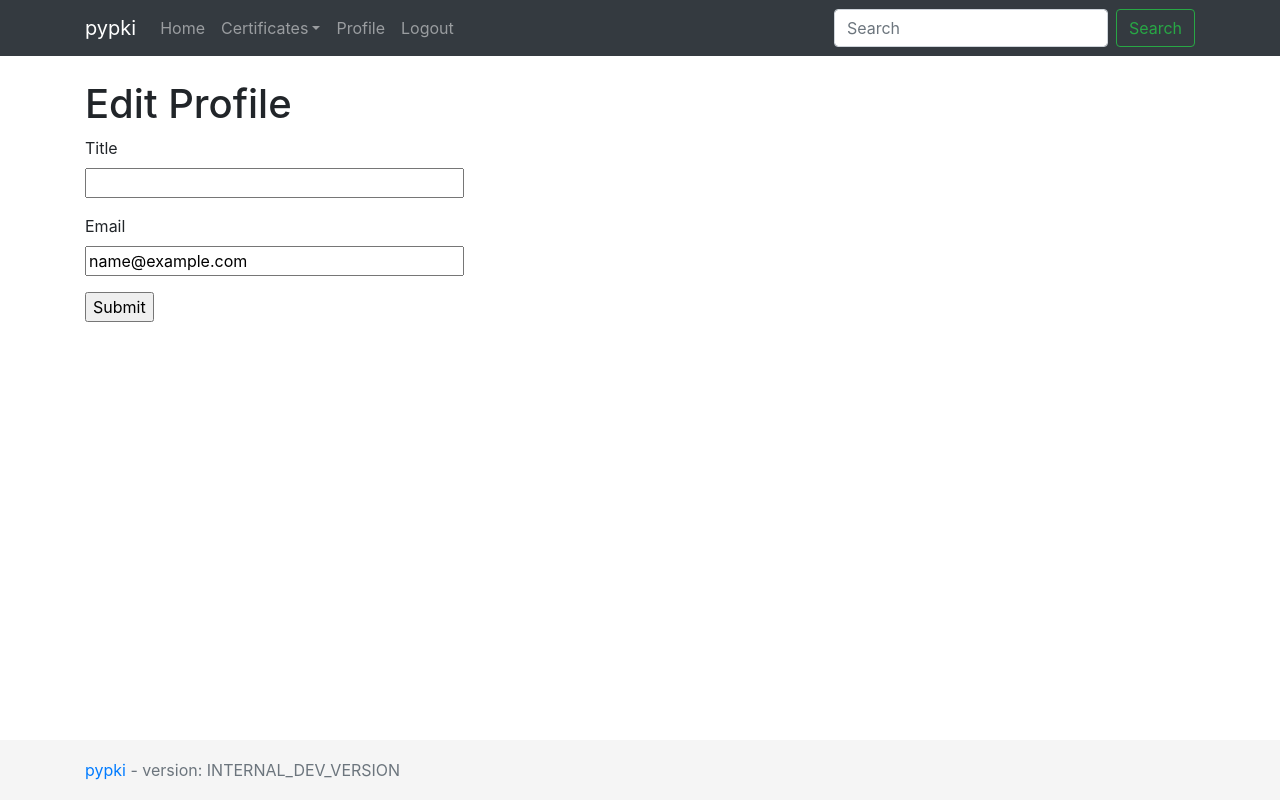
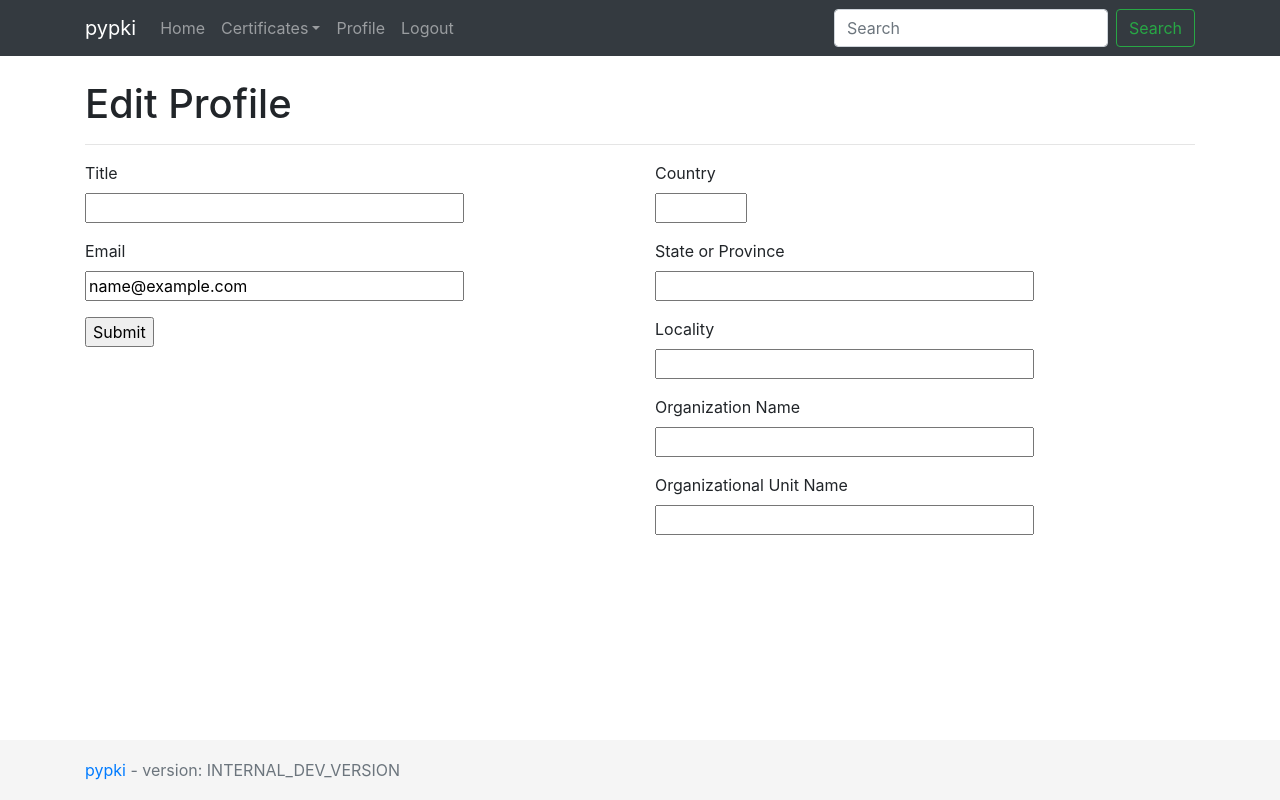
Before and after one commit to TheGuyDanish/pypki, a Flask app: page /edit_profile in a window 1280 px wide. Run offline with Flask 2, Linux system fonts and the light colour scheme; the visitor is signed in with stand-in values (Sample User, id 1); data comes from the database, SQL or seed files in the repository; some libraries are stand-ins or nearby versions.

Commit message:
Big commit, fixes #1, #5 Changes mean that an unencrypted private key is no longer stored in DB. An encryption key is handed to the user when a certificate is created. Support added for pre-defined options in some fields. Moved ASN1 timestamp format to config for convenience. Added a check for subjectKeyIdentifiers for downstream certificates.

```diff
--- a/app/main/forms.py
+++ b/app/main/forms.py
@@ -1,7 +1,7 @@
 """ Forms used in adventureguide """
 
 from flask_wtf import FlaskForm
-from wtforms import StringField, SubmitField, SelectField
+from wtforms import StringField, SubmitField, SelectField, PasswordField
 from wtforms.fields.html5 import IntegerField
 from wtforms.ext.sqlalchemy.fields import QuerySelectField
 from wtforms.validators import DataRequired, ValidationError, Email, NumberRange, Length
@@ -12,6 +12,11 @@ class EditProfileForm(FlaskForm):
     """ Form to edit a profile """
     email = StringField('Email', validators=[DataRequired(), Email()])
     title = StringField('Title', validators=[DataRequired()])
+    country = StringField('Country')
+    state = StringField('State or Province')
+    locality = StringField('Locality')
+    org_name = StringField('Organization Name')
+    ou_name = StringField('Organizational Unit Name')
     submit = SubmitField('Submit')
 
     def __init__(self, original_email, *args, **kwargs):
@@ -56,6 +61,7 @@ class NewIntermediateCertForm(FlaskForm):
     ca_cert = QuerySelectField('Root CA',
                                query_factory=root_choice_query, allow_blank=False,
                                get_label='name', validators=[DataRequired()])
+    ca_passphrase = PasswordField('CA Encryption Key', validators=[DataRequired()])
     submit = SubmitField('Submit')
 
 class NewCertForm(FlaskForm):
@@ -74,4 +80,5 @@ class NewCertForm(FlaskForm):
     int_cert = QuerySelectField('Intermediate Certificate',
                                 query_factory=intermediate_choice_query, allow_blank=False,
                                 get_label='name', validators=[DataRequired()])
+    int_passphrase = PasswordField('Intermediate Encryption Key', validators=[DataRequired()])
     submit = SubmitField('Submit')
--- a/app/main/routes.py
+++ b/app/main/routes.py
@@ -1,5 +1,6 @@
 """ The main logic and routes for servervault """
 from datetime import datetime
+from cryptography.fernet import Fernet
 from flask import render_template, flash, redirect, url_for, request, current_app, session, Response
 from flask_login import current_user, login_user, logout_user, login_required
 from OpenSSL import crypto
@@ -11,6 +12,7 @@ from app.certgen import createCertificate, createKeyPair, createCertRequest, TYP
 from app.main import bp
 from app.main.forms import EditProfileForm, NewRootCertForm, NewIntermediateCertForm, NewCertForm
 from app.models import User, RootCertificate, IntermediateCertificate, Certificate
+from app.utility import has_extension
 
 #region Jinja Filters
 @bp.context_processor
@@ -24,7 +26,7 @@ def asn1_to_datetime(timestamp):
     else:
         timestamp = str(timestamp)
 
-    time_object = datetime.strptime(timestamp, '%Y%m%d%H%M%S%z')
+    time_object = datetime.strptime(timestamp, current_app.config['ASN1_TIME_FORMAT'])
     return time_object.isoformat()
 
 #endregion
@@ -45,12 +47,22 @@ def edit_profile():
     if form.validate_on_submit():
         current_user.email = form.email.data
         current_user.title = form.title.data
+        current_user.country = form.country.data
+        current_user.state = form.state.data
+        current_user.locality = form.locality.data
+        current_user.org_name = form.org_name.data
+        current_user.ou_name = form.ou_name.data
         db.session.commit()
         flash('Your changes have been saved.')
         return redirect(url_for('main.user', username=current_user.username))
     elif request.method == 'GET':
         form.email.data = current_user.email
         form.title.data = current_user.title
+        form.country.data = current_user.country
+        form.state.data = current_user.state
+        form.locality.data = current_user.locality
+        form.org_name.data = current_user.org_name
+        form.ou_name.data = current_user.ou_name
     return render_template('edit_profile.html', title='Edit Profile',
                            form=form)
 
@@ -72,6 +84,12 @@ def root_list():
 @login_required
 def root_new():
     form = NewRootCertForm()
+    if request.method == 'GET':
+        form.country.data = current_user.country
+        form.state.data = current_user.state
+        form.locality.data = current_user.locality
+        form.organization.data = current_user.org_name
+        form.ou_name.data = current_user.ou_name
     if form.validate_on_submit():
         ca_key = createKeyPair(TYPE_RSA, int(form.key_len.data))
         ca_req = createCertRequest(ca_key, CN=form.common_name.data, ST=form.state.data,
@@ -94,11 +112,18 @@ def root_new():
         ca_cert.sign(ca_key, "sha256")
 
         pubkey = crypto.dump_certificate(crypto.FILETYPE_PEM, ca_cert).decode("UTF-8")
-        privkey = crypto.dump_privatekey(crypto.FILETYPE_PEM, ca_key).decode("UTF-8")
+        privkey = crypto.dump_privatekey(crypto.FILETYPE_PEM, ca_key)
+
+        fernet_key = Fernet.generate_key()
+        fernet_session = Fernet(fernet_key)
+        encrypted_privkey = fernet_session.encrypt(privkey)
+
         final_cert = RootCertificate(name=form.common_name.data,
-                                     pubkey=pubkey, privkey=privkey)
+                                     pubkey=pubkey, privkey=encrypted_privkey)
         db.session.add(final_cert)
         db.session.commit()
+
+        session[f'fernet_root_{final_cert.id}'] = fernet_key.decode("UTF-8")
         flash(f"Created new certificate '{form.common_name.data}'")
         return redirect(url_for('main.root_view', cert_id=final_cert.id))
     return render_template('root_new.html', form=form)
@@ -106,9 +131,15 @@ def root_new():
 @bp.route('/root/<cert_id>')
 @login_required
 def root_view(cert_id):
+    if session.get(f'fernet_root_{cert_id}'):
+        fernet_key = session[f'fernet_root_{cert_id}']
+        session[f'fernet_root_{cert_id}'] = None
+    else:
+        fernet_key = None
+
     cert = RootCertificate.query.filter_by(id=cert_id).first_or_404()
     cert_x509 = crypto.load_certificate(crypto.FILETYPE_PEM, cert.pubkey)
-    return render_template('root_view.html', cert=cert, x509=cert_x509)
+    return render_template('root_view.html', cert=cert, x509=cert_x509, fernet_key=fernet_key)
 
 @bp.route('/enroll/r/<cert_id>')
 def enroll_root(cert_id):
@@ -130,10 +161,18 @@ def intermediate_list():
 @login_required
 def intermediate_new():
     form = NewIntermediateCertForm()
+    if request.method == 'GET':
+        form.country.data = current_user.country
+        form.state.data = current_user.state
+        form.locality.data = current_user.locality
+        form.organization.data = current_user.org_name
+        form.ou_name.data = current_user.ou_name
     if form.validate_on_submit():
         ca_record = form.ca_cert.data
         ca_cert = crypto.load_certificate(crypto.FILETYPE_PEM, ca_record.pubkey)
-        ca_key = crypto.load_privatekey(crypto.FILETYPE_PEM, ca_record.privkey)
+        fernet = Fernet(form.ca_passphrase.data)
+        ca_privkey = fernet.decrypt(ca_record.privkey.encode())
+        ca_key = crypto.load_privatekey(crypto.FILETYPE_PEM, ca_privkey)
         int_key = createKeyPair(TYPE_RSA, int(form.key_len.data))
         int_req = createCertRequest(int_key, CN=form.common_name.data, ST=form.state.data,
                                    L=form.locality.data, O=form.organization.data,
@@ -150,9 +189,11 @@ def intermediate_new():
         int_cert.add_extensions([
             crypto.X509Extension(b'subjectKeyIdentifier', False, b'hash', subject=int_cert),
         ])
-        int_cert.add_extensions([
-            crypto.X509Extension(b'authorityKeyIdentifier', False, b'keyid:always', issuer=ca_cert),
-        ])
+        if has_extension(ca_cert, 'subjectKeyIdentifier'):
+            int_cert.add_extensions([
+                crypto.X509Extension(b'authorityKeyIdentifier', False, b'keyid:always',
+                                     issuer=ca_cert),
+            ])
         int_cert.add_extensions([
             crypto.X509Extension(b'keyUsage', True, b'Certificate Sign, CRL Sign'),
             crypto.X509Extension(b'basicConstraints', True, b'CA:TRUE, pathlen:0'),
@@ -160,22 +201,35 @@ def intermediate_new():
         int_cert.sign(ca_key, "sha256")
 
         pubkey = crypto.dump_certificate(crypto.FILETYPE_PEM, int_cert).decode("UTF-8")
-        privkey = crypto.dump_privatekey(crypto.FILETYPE_PEM, int_key).decode("UTF-8")
+        privkey = crypto.dump_privatekey(crypto.FILETYPE_PEM, int_key)
+
+        fernet_key = Fernet.generate_key()
+        fernet_session = Fernet(fernet_key)
+        encrypted_privkey = fernet_session.encrypt(privkey)
+
         final_cert = IntermediateCertificate(name=form.common_name.data,
-                                             pubkey=pubkey, privkey=privkey,
+                                             pubkey=pubkey, privkey=encrypted_privkey,
                                              root=ca_record.id)
         db.session.add(final_cert)
         db.session.commit()
         flash(f"Created new certificate '{form.common_name.data}'")
+        session[f'fernet_intermediate_{final_cert.id}'] = fernet_key.decode("UTF-8")
         return redirect(url_for('main.intermediate_view', cert_id=final_cert.id))
     return render_template('intermediate_new.html', form=form)
 
 @bp.route('/intermediate/<cert_id>')
 @login_required
 def intermediate_view(cert_id):
+    if session.get(f'fernet_intermediate_{cert_id}'):
+        fernet_key = session[f'fernet_intermediate_{cert_id}']
+        session[f'fernet_intermediate_{cert_id}'] = None
+    else:
+        fernet_key = None
+
     cert = IntermediateCertificate.query.filter_by(id=cert_id).first_or_404()
     cert_x509 = crypto.load_certificate(crypto.FILETYPE_PEM, cert.pubkey)
-    return render_template('intermediate_view.html', cert=cert, x509=cert_x509)
+    return render_template('intermediate_view.html', cert=cert, x509=cert_x509,
+                           fernet_key=fernet_key)
 
 #endregion
 
@@ -190,10 +244,18 @@ def certificate_list():
 @login_required
 def certificate_new():
     form = NewCertForm()
+    if request.method == 'GET':
+        form.country.data = current_user.country
+        form.state.data = current_user.state
+        form.locality.data = current_user.locality
+        form.organization.data = current_user.org_name
+        form.ou_name.data = current_user.ou_name
     if form.validate_on_submit():
         int_record = form.int_cert.data
         int_cert = crypto.load_certificate(crypto.FILETYPE_PEM, int_record.pubkey)
-        int_key = crypto.load_privatekey(crypto.FILETYPE_PEM, int_record.privkey)
+        fernet = Fernet(form.int_passphrase.data)
+        int_privkey = fernet.decrypt(int_record.privkey.encode())
+        int_key = crypto.load_privatekey(crypto.FILETYPE_PEM, int_privkey)
         cert_key = createKeyPair(TYPE_RSA, int(form.key_len.data))
         cert_req = createCertRequest(cert_key, CN=form.common_name.data, ST=form.state.data,
                                    L=form.locality.data, O=form.organization.data,
@@ -222,8 +284,7 @@ def certificate_new():
         pubkey = crypto.dump_certificate(crypto.FILETYPE_PEM, cert).decode("UTF-8")
         privkey = crypto.dump_privatekey(crypto.FILETYPE_PEM, cert_key).decode("UTF-8")
         final_cert = Certificate(name=form.common_name.data,
-                                 pubkey=pubkey, privkey=privkey,
-                                 intermediate=int_record.id)
+                                 pubkey=pubkey, intermediate=int_record.id)
         db.session.add(final_cert)
         db.session.commit()
         session[f'privkey_{final_cert.id}'] = privkey
@@ -239,6 +300,7 @@ def certificate_view(cert_id, **extra):
         session[f'privkey_{cert_id}'] = None
     else:
         privkey = None
+
     cert = Certificate.query.filter_by(id=cert_id).first_or_404()
     cert_x509 = crypto.load_certificate(crypto.FILETYPE_PEM, cert.pubkey)
     return render_template('certificate_view.html', cert=cert, x509=cert_x509, privkey=privkey)
--- a/app/models.py
+++ b/app/models.py
@@ -13,6 +13,11 @@ class User(UserMixin, db.Model):
     title = db.Column(db.String(128), index=True)
     password_hash = db.Column(db.String(128))
     isAdmin = db.Column(db.Boolean(), server_default="0")
+    country = db.Column(db.String(2))
+    state = db.Column(db.String(64))
+    locality = db.Column(db.String(64))
+    org_name = db.Column(db.String(128))
+    ou_name = db.Column(db.String(64))
 
     def __repr__(self):
         return '<User {}>'.format(self.username)
--- a/app/templates/edit_profile.html
+++ b/app/templates/edit_profile.html
@@ -2,8 +2,11 @@
 
 {% block content %}
     <h1>Edit Profile</h1>
+    <hr />
         <form action="" method="POST">
             {{ form.hidden_tag() }}
+            <div class="row">
+            <div class="col">
                 <p>
                     {{ form.title.label }}<br />
                     {{ form.title(size=32) }}<br />
@@ -19,5 +22,44 @@
                     {% endfor %}
                 </p>
                 <p>{{ form.submit() }}</p>
+            </div>
+            <div class="col">
+                <p>
+                    {{ form.country.label }}<br />
+                    {{ form.country(size=4) }}<br />
+                    {% for error in form.country.errors %}
+                    <span style="color: red;">[{{ error }}]</span>
+                    {% endfor %}
+                </p>
+                <p>
+                    {{ form.state.label }}<br />
+                    {{ form.state(size=32) }}<br />
+                    {% for error in form.state.errors %}
+                    <span style="color: red;">[{{ error }}]</span>
+                    {% endfor %}
+                </p>
+                <p>
+                    {{ form.locality.label }}<br />
+                    {{ form.locality(size=32) }}<br />
+                    {% for error in form.locality.errors %}
+                    <span style="color: red;">[{{ error }}]</span>
+                    {% endfor %}
+                </p>
+                <p>
+                    {{ form.org_name.label }}<br />
+                    {{ form.org_name(size=32) }}<br />
+                    {% for error in form.org_name.errors %}
+                    <span style="color: red;">[{{ error }}]</span>
+                    {% endfor %}
+                </p>
+                <p>
+                    {{ form.ou_name.label }}<br />
+                    {{ form.ou_name(size=32) }}<br />
+                    {% for error in form.ou_name.errors %}
+                    <span style="color: red;">[{{ error }}]</span>
+                    {% endfor %}
+                </p>
+            </div>
         </form>
+    </div>
 {% endblock %}
--- a/config.py
+++ b/config.py
@@ -31,3 +31,4 @@ class Config(object):
     # DO NOT EDIT BELOW THIS LINE
     SQLALCHEMY_DATABASE_URI = f'mysql+pymysql://{DB_USER}:{DB_PASS}@{DB_HOST}:{DB_PORT}/{DB_NAME}'
     APP_VERSION = "INTERNAL_DEV_VERSION"
+    ASN1_TIME_FORMAT = '%Y%m%d%H%M%S%z'
```
Also changed, not shown: app/templates/certificate_new.html (+16 -0 lines), app/templates/certificate_view.html (+4 -3 lines), app/templates/intermediate_new.html (+17 -1 lines), app/templates/intermediate_view.html (+11 -1 lines), app/templates/root_new.html (+10 -1 lines), app/templates/root_view.html (+11 -1 lines), app/utility.py (added, +21 -0 lines), migrations/versions/c7a8b36094a2_added_default_fields_to_the_user_model.py (added, +36 -0 lines). Lines whose indentation alone changed are shown as unchanged.
